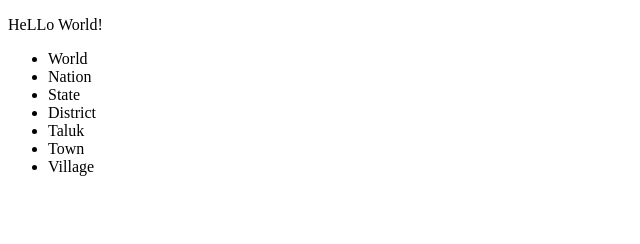
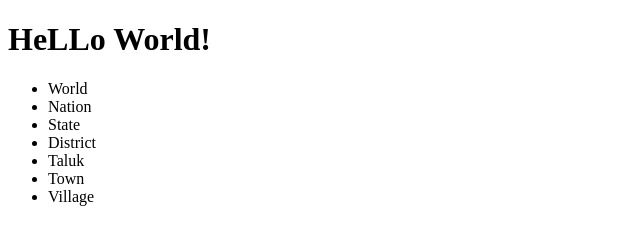
Before and after one commit to harishns001/apna-college, a plain HTML site: page index.html in a window 1280 px wide. Shown: the whole page, without its empty margins (0-640 px from the left). Drawn offline with Linux system fonts and the light colour scheme.

Commit message:
Update index.html

```diff
--- a/index.html
+++ b/index.html
@@ -6,7 +6,7 @@
     <title>Namaste KARNATAKA</title>
 </head>
 <body>
-    <p>HeLLo World!</p>
+    <h1>HeLLo World!</h1>
     <ul>
         <li>World</li>
         <li>Nation</li>
```
